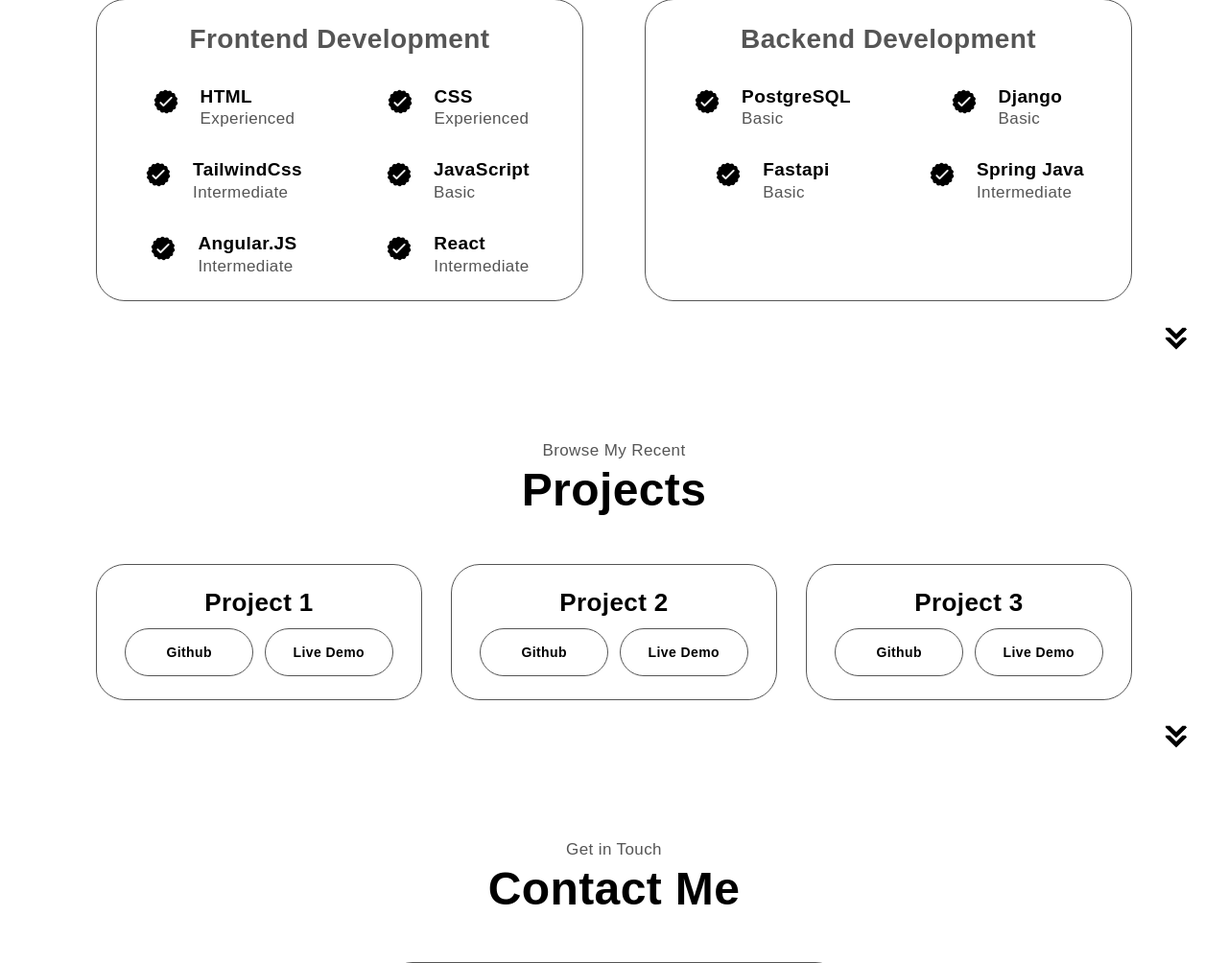
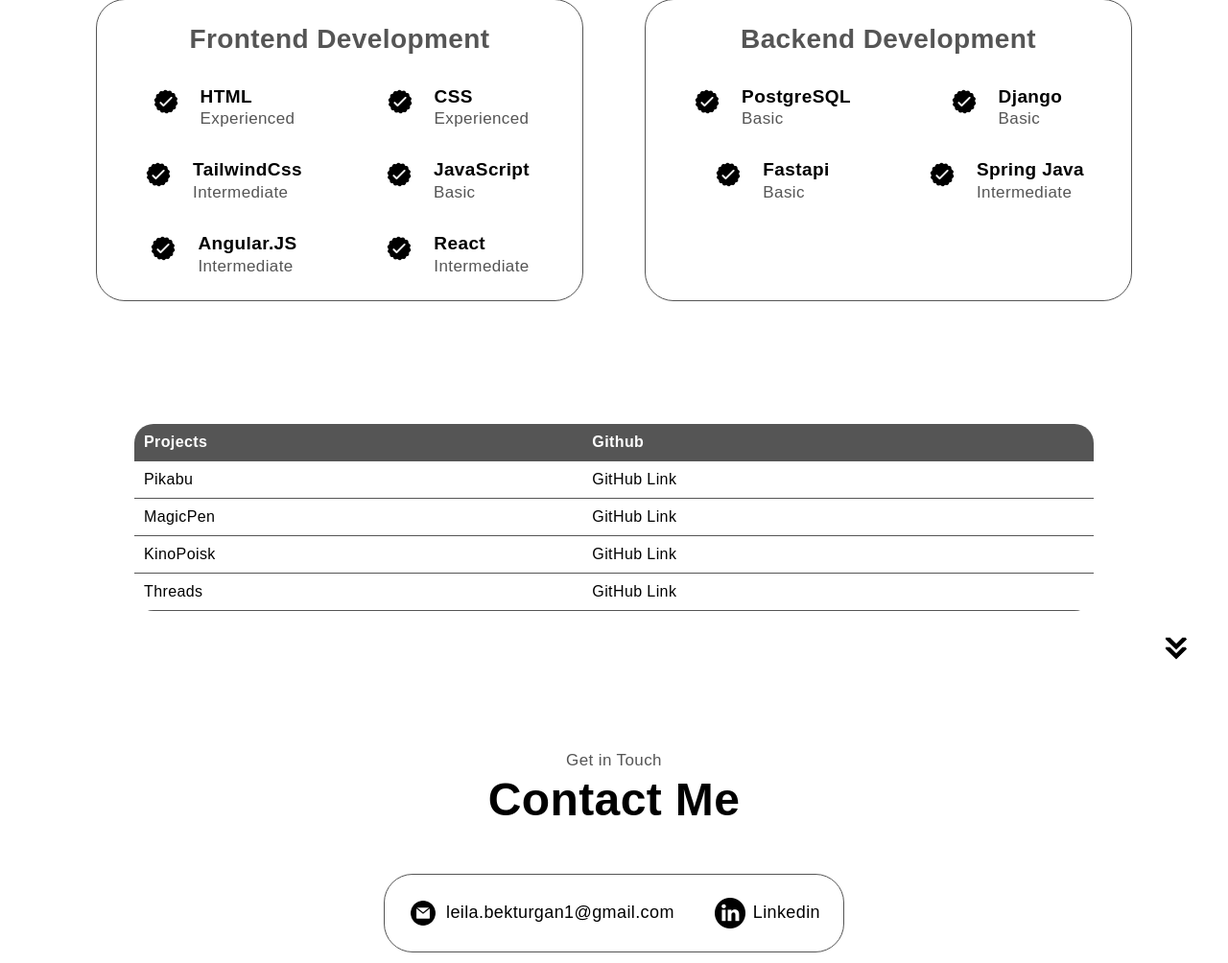
Before and after one commit to lyaakkaa/WebMKM, a PHP site: page /main.html in a window 1280 px wide. Shown: the part 1847-2851 px from the top of the page at 96% size. Run offline with PHP 8.4, Linux system fonts and the light colour scheme.

Commit message:
lab2 update

```diff
--- a/lab2/main.html
+++ b/lab2/main.html
@@ -32,8 +32,8 @@
           <a href="#Contact" class="btn btn-dark">Contact info</a>
         </div>
         <div class="header-social">
-          <a href=""><img src="./img/linkedin.png" class="icon1"></a>
-          <a href=""><img src="./img/github.png" class="icon1"></a>
+          <a href="https://www.linkedin.com/in/leila-bekturgan-53165524a/"><img src="./img/linkedin.png" class="icon1"></a>
+          <a href="https://github.com/lyakusik"><img src="./img/github.png" class="icon1"></a>
         </div>
       </div>
     </div>
@@ -168,32 +168,31 @@
   </section>
 
   <section id="Projects">
-    <a href="#Projects" class="arrow"><img src="./img/arrow.png" class="icon1"></a>
-    <p class="heading-p">Browse My Recent</p>
-    <h1 class="heading">Projects</h1>
-    <div class="container project-container">
-      <div class="project">
-        <h3>Project 1</h3>
-        <div class="header-action-aria">
-          <a href="" class="btn">Github</a>
-          <a href="" class="btn">Live Demo</a>
-        </div>
-      </div>
-      <div class="project">
-        <h3>Project 2</h3>
-        <div class="header-action-aria">
-          <a href="" class="btn">Github</a>
-          <a href="" class="btn">Live Demo</a>
-        </div>
-      </div>
-      <div class="project">
-        <h3>Project 3</h3>
-        <div class="header-action-aria">
-          <a href="" class="btn">Github</a>
-          <a href="" class="btn">Live Demo</a>
-        </div>
-      </div>
+    <div class="table-container">
+      <table>
+        <tr>
+          <th>Projects</th>
+          <th>Github</th>
+        </tr>
+        <tr>
+          <td>Pikabu</td>
+          <td><a href="https://github.com/lyakusik/pikabu-backend" target="_blank">GitHub Link</a></td>
+        </tr>
+        <tr>
+          <td>MagicPen</td>
+          <td><a href="https://github.com/lyakusik/hp-project-new" target="_blank">GitHub Link</a></td>
+        </tr>
+        <tr>
+          <td>KinoPoisk</td>
+          <td><a href="https://github.com/lyakusik/cinema-frontend" target="_blank">GitHub Link</a></td>
+        </tr>
+        <tr>
+          <td>Threads</td>
+          <td><a href="https://github.com/lyakusik/threads-clone" target="_blank">GitHub Link</a></td>
+        </tr>
+      </table>
     </div>
+
   </section>
 
   <section id="Contact">
@@ -221,7 +220,5 @@
     </ul>
     <p>&copy; All Rights Reserved.</p>
   </footer>
-
-
 </body>
 </html>
--- a/lab2/style.css
+++ b/lab2/style.css
@@ -237,29 +230,47 @@
     display: flex;
     gap: 20px;
   }
-  /* .......................End Experience Section......................... */
+
+  .table-container {
+    margin-top: 8rem;
+    display: flex;
+    justify-content: center;
+    align-items: center;
+  }
+
+  table {
+    max-width: 1000px;
+    width: 100%;
+    border-collapse: collapse;
+    border-radius: 20px;
+    overflow: hidden;
+  }
+
+  th {
+    background-color: var(--color-dark-variant);
+    color: white;
+    padding: 10px;
+    text-align: left;
+  }
 
 
-  /* .......................Start Projects Section......................... */
-  .project-container{
-    display: grid;
-    grid-template-columns: repeat(3,1fr);
-    gap: 30px;
+  tr {
+    border-bottom: 1px solid var(--color-dark-variant);
   }
-  .project{
-    padding: 24px;
-    border: 1px solid var(--color-dark-variant);
-    border-radius: 30px;
-    text-align: center;
-  }
-  .project img{
-    border-radius: 30px;
-    margin-bottom: 1rem;
-  }
-  /* .......................End Projects Section......................... */
 
 
-  /* .......................Start Contact Section......................... */
+  td {
+    padding: 10px;
+  }
+
+  tr:hover {
+    background-color: #f5f5f5;
+  }
+
+  tr a{
+    font-size: 16px;
+  }
+
   .contact-container{
       max-width: 30rem;
       border: 1px solid var(--color-dark-variant);
```
Also changed, not shown: other parts of lab2/style.css (+0 -128 lines). Lines whose indentation alone changed are shown as unchanged.
